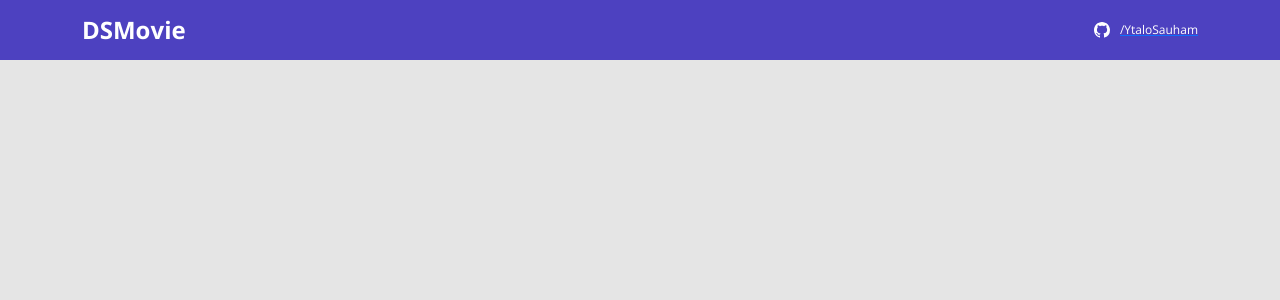
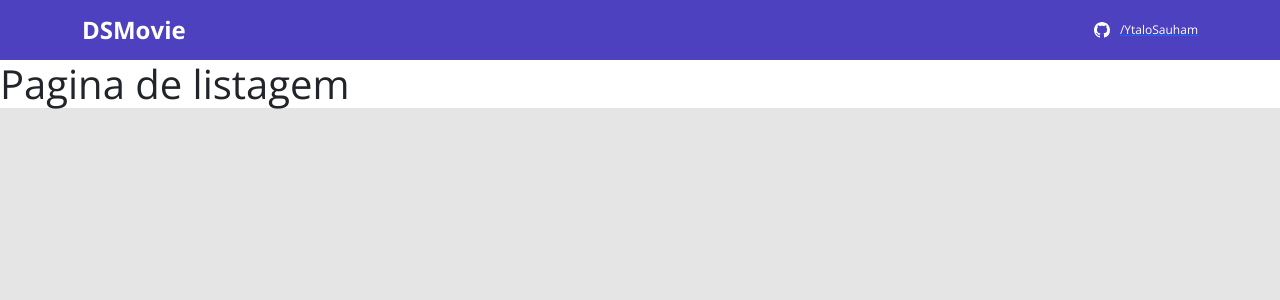
Before and after one commit to YtaloSauham/dsmovie, a React (Create React App) app in the folder frontend/: page / in a window 1280 px wide. Shown: the top 300 px of the page. Built offline with nearby package versions, Linux system fonts and the light colour scheme.

Commit message:
Routes habilited

```diff
--- a/frontend/src/App.tsx
+++ b/frontend/src/App.tsx
@@ -1,11 +1,24 @@
-import NavBar from "./components/NavBar";
 
 
-
+import {
+  BrowserRouter,
+  Routes,
+  Route
+} from "react-router-dom";
+import Listing from 'pages/Listing';
+import Form from 'pages/Form';
+import Navbar from "components/NavBar";
 function App() {
   return (
-    <NavBar/>
-
+    <BrowserRouter>
+      <Navbar />
+      <Routes>
+        <Route path="/" element={<Listing />} />
+        <Route path="/form">
+          <Route path=":movieId" element={<Form />} />
+        </Route>
+      </Routes>
+    </BrowserRouter>
   );
 }
 
--- /dev/null
+++ b/frontend/src/pages/Form/index.tsx
@@ -0,0 +1,5 @@
+export default function Form(){
+    return (
+        <h1>Pagina de Formulario</h1>
+    );
+}
--- /dev/null
+++ b/frontend/src/pages/Listing/index.tsx
@@ -0,0 +1,5 @@
+export default function Listing(){
+    return (
+        <h1>Pagina de listagem</h1>
+    );
+}
```
